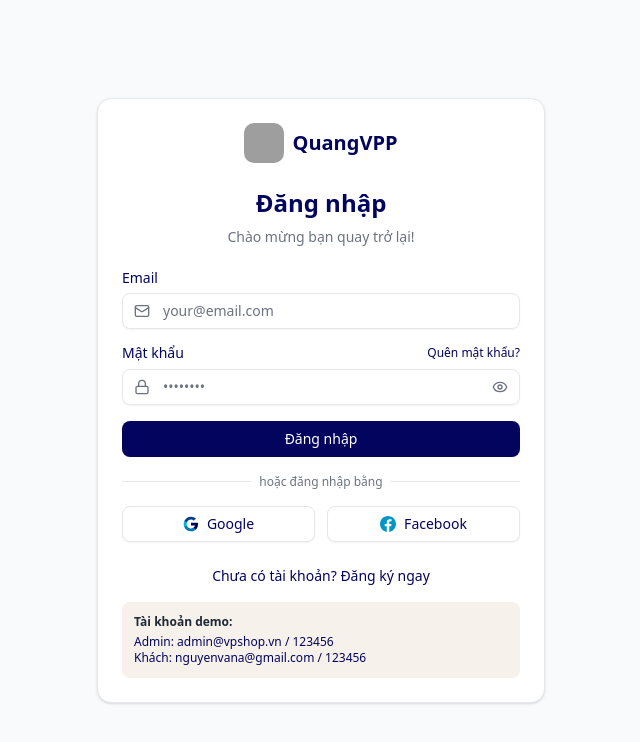
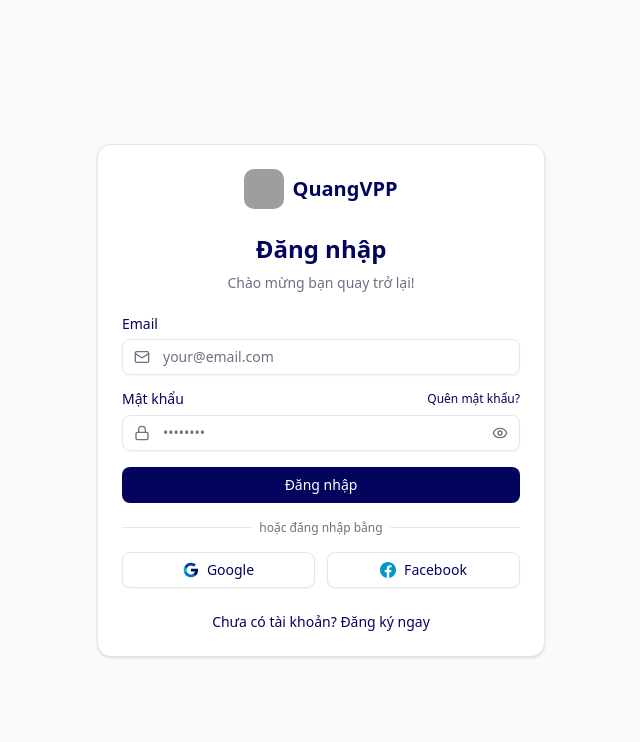
Before and after one commit to phanquangtiktokaff1-web/PhangQuangVPP, a React (Vite) app in the folder frontend/: page /login in a window 1280 px wide. Shown: the top 742 px of the page, without its empty margins (319-959 px from the left). Built offline with nearby package versions, Linux system fonts and the light colour scheme; no server answers; grey boxes are pictures that could not be loaded.

Commit message:
remove unnecessary text in login page

```diff
--- a/frontend/src/pages/LoginPage.tsx
+++ b/frontend/src/pages/LoginPage.tsx
@@ -150,13 +150,6 @@ export function LoginPage() {
               Đăng ký ngay
             </Link>
           </div>
-
-          {/* Demo accounts */}
-          <div className="mt-4 p-3 bg-secondary rounded-md text-xs">
-            <p className="font-semibold text-secondary-foreground mb-1">Tài khoản demo:</p>
-            <p className="text-primary">Admin: admin@vpshop.vn / 123456</p>
-            <p className="text-primary">Khách: nguyenvana@gmail.com / 123456</p>
-          </div>
         </CardContent>
       </Card>
     </div>
```
